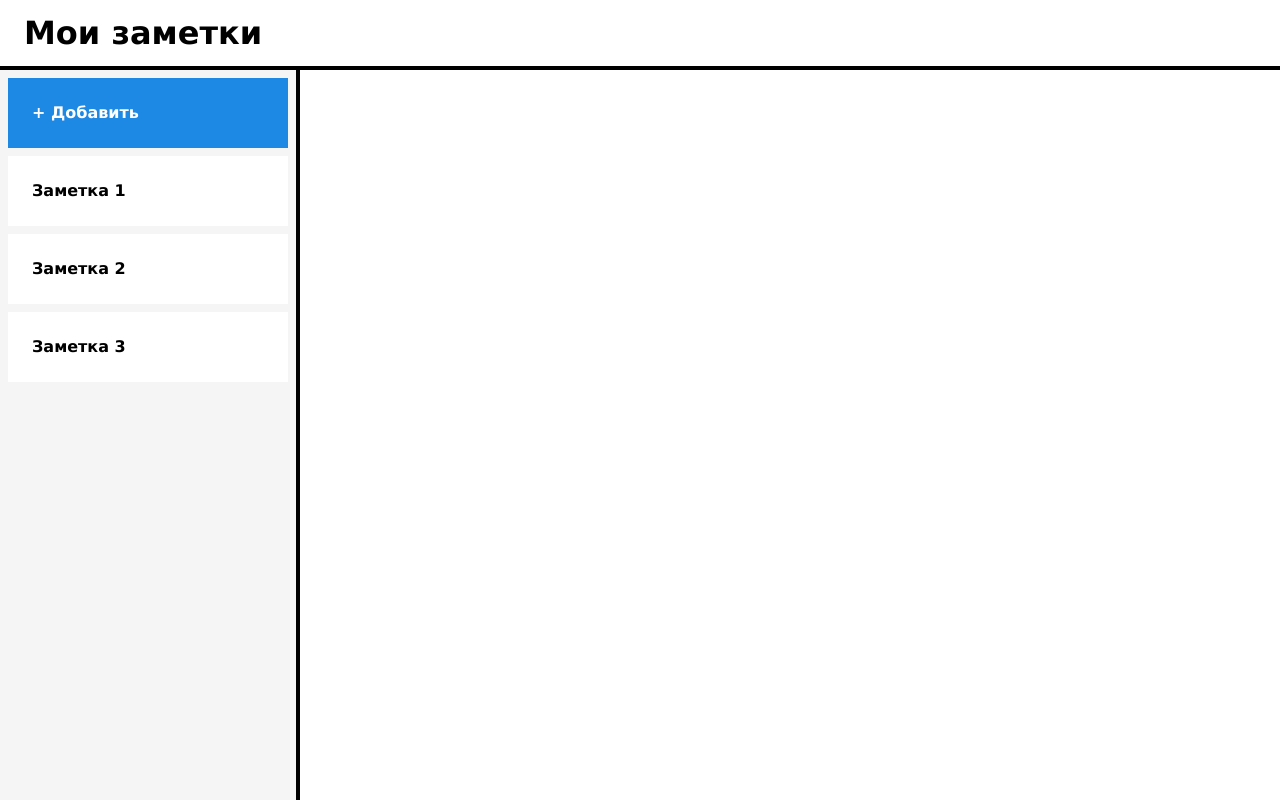
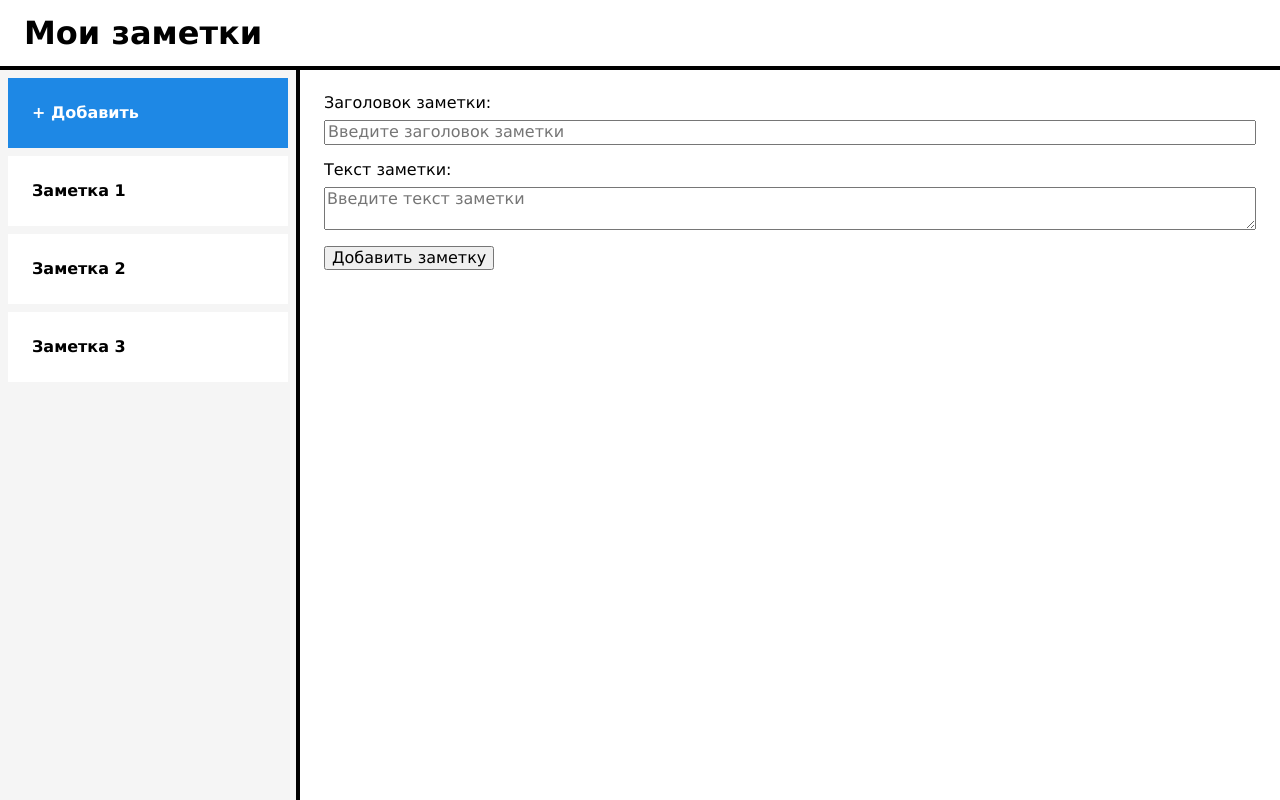
Before and after one commit to 5702493/note-viewer, an Angular app: page / in a window 1280 px wide. Built offline with nearby package versions, Linux system fonts and the light colour scheme.

Commit message:
edit WriteNoteComponent

```diff
--- a/src/app/app.module.ts
+++ b/src/app/app.module.ts
@@ -1,11 +1,12 @@
 import { NgModule } from '@angular/core';
+import { ReactiveFormsModule } from '@angular/forms';
 import { BrowserModule } from '@angular/platform-browser';
 
 import { AppRoutingModule } from './app-routing.module';
 import { AppComponent } from './app.component';
+import { NoteComponent } from './note/note.component';
 import { SideNavComponent } from './side-nav/side-nav.component';
 import { WriteNoteComponent } from './write-note/write-note.component';
-import { NoteComponent } from './note/note.component';
 
 @NgModule({
   declarations: [
@@ -16,7 +17,8 @@ import { NoteComponent } from './note/note.component';
   ],
   imports: [
     BrowserModule,
-    AppRoutingModule
+    AppRoutingModule,
+    ReactiveFormsModule
   ],
   providers: [],
   bootstrap: [AppComponent]
--- a/src/app/write-note/write-note.component.html
+++ b/src/app/write-note/write-note.component.html
@@ -1 +1,21 @@
-<p>write-note works!</p>
+<form class="main-content"
+  [formGroup]="noteForm"
+  (ngSubmit)="onSubmit(noteForm)"
+  ngNativeValidate>
+  <label class="d-block mb-8"
+    for="title-input">Заголовок заметки:</label>
+  <input class="d-block w-100 mb-16"
+    id="title-input"
+    formControlName="titleInput"
+    placeholder="Введите заголовок заметки"
+    required>
+  <label class="d-block mb-8"
+    for="content-text">Текст заметки:</label>
+  <textarea class="content-text d-block w-100 mb-16"
+    id="content-text"
+    formControlName="contentText"
+    placeholder="Введите текст заметки"
+    required></textarea>
+  <button class="add-note-btn"
+    type="submit">Добавить заметку</button>
+</form>
--- a/src/app/write-note/write-note.component.ts
+++ b/src/app/write-note/write-note.component.ts
@@ -1,4 +1,9 @@
 import { Component, OnInit } from '@angular/core';
+import { FormControl, FormGroup } from '@angular/forms';
+import { Router } from '@angular/router';
+
+import { DataService } from '../data.service';
+import { NoteModel } from '../note.model';
 
 @Component({
   selector: 'app-write-note',
@@ -6,10 +11,28 @@ import { Component, OnInit } from '@angular/core';
   styleUrls: ['./write-note.component.scss']
 })
 export class WriteNoteComponent implements OnInit {
+  noteForm: FormGroup = new FormGroup({
+    titleInput: new FormControl(),
+    contentText: new FormControl()
+  });
 
-  constructor() { }
+  constructor(
+    private router: Router,
+    private service: DataService
+  ) { }
 
-  ngOnInit(): void {
+  ngOnInit(): void { }
+
+  onSubmit(form: FormGroup): void {
+    const value: any = form.value;
+    const data: NoteModel[] = this.service.data$.getValue();
+    const noteId: string = new Date().getTime().toString();
+    data.push({
+      content: value.contentText,
+      id: noteId,
+      title: value.titleInput
+    });
+    this.service.data$.next(data);
+    this.router.navigate(['/note', noteId]);
   }
-
 }
--- a/src/styles.scss
+++ b/src/styles.scss
@@ -83,3 +83,23 @@ body {
 .note-headline {
   color: #1e88e5;
 }
+
+.content-text {
+  resize: vertical;
+}
+
+.add-note-btn {
+  cursor: pointer;
+}
+
+.d-block {
+  display: block;
+}
+
+.mb-8 {
+  margin-bottom: 8px;
+}
+
+.mb-16 {
+  margin-bottom: 16px;
+}
```
Also changed, not shown: 1 other file (tests, documents, lock files or other folders).
